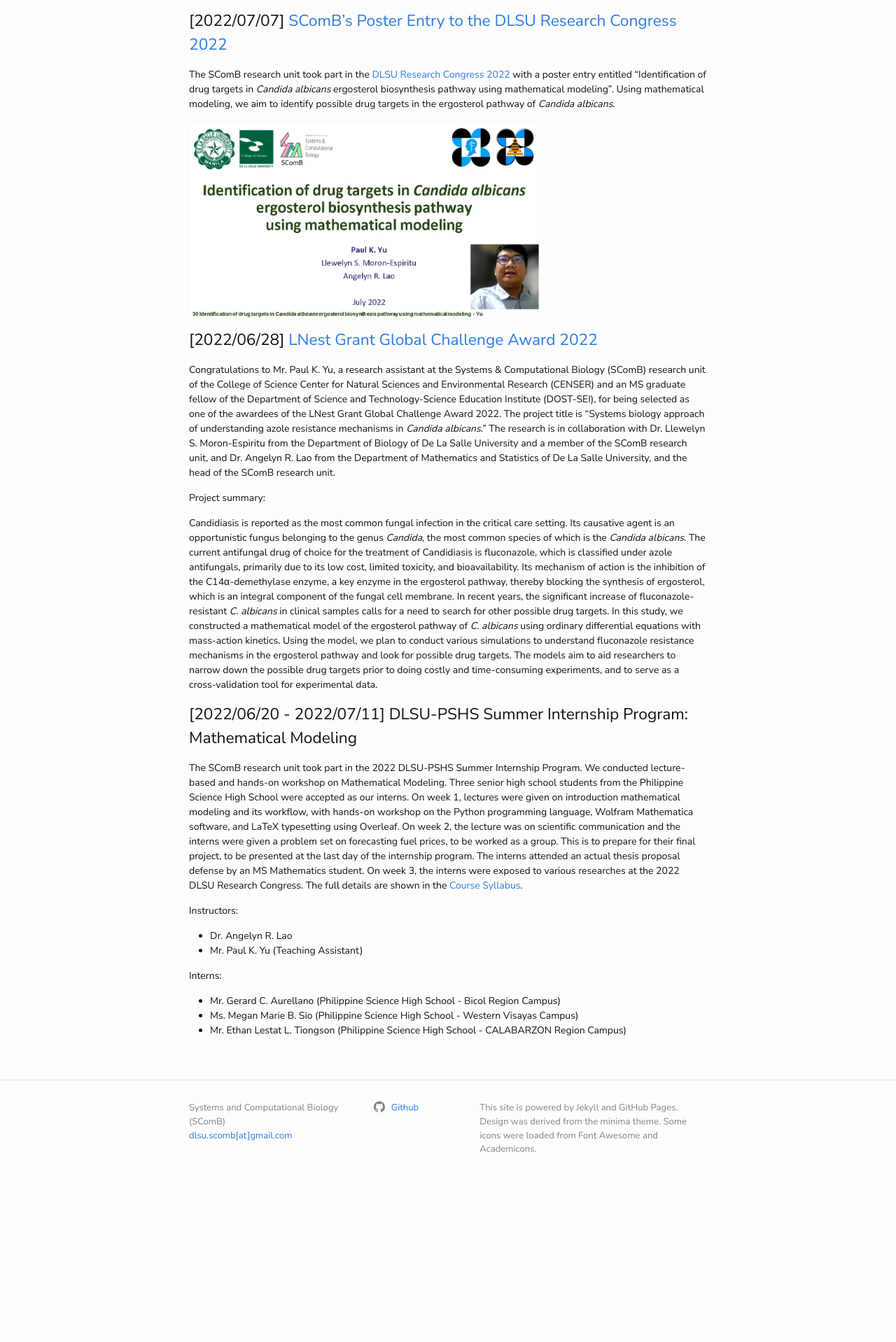
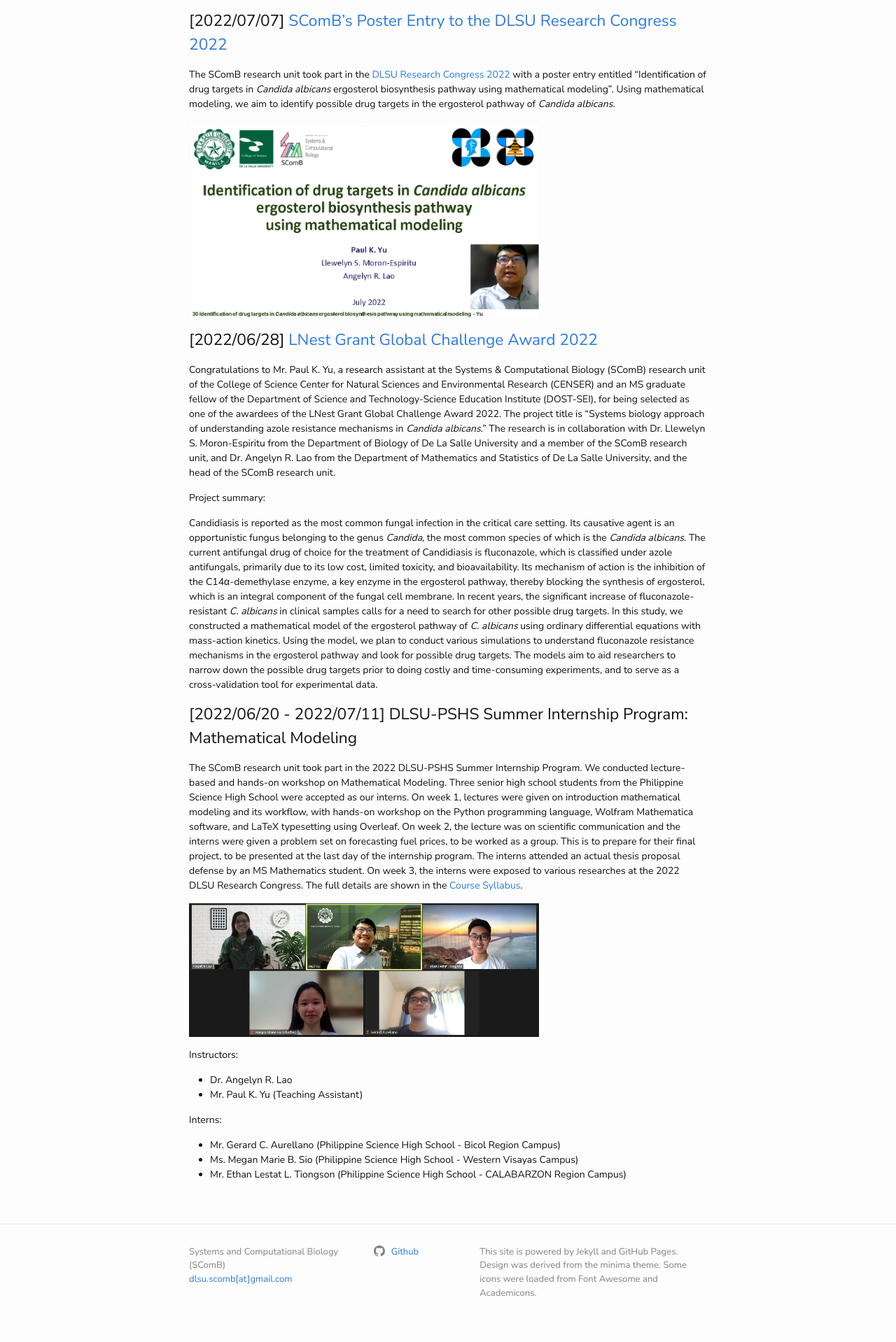
Before and after one commit to dlsu-scomb/dlsu-scomb.github.io, a Jekyll site: the page built from events.md, in a window 1280 px wide. Shown: the part 715-2633 px from the top of the page at 70% size. Built offline with Jekyll 4.4.1, drawn with Linux system fonts in a browser that asks for light colours; nearby versions of some CDN libraries; a style sheet for code colours, icons or effects is not loaded; before the commit the page ends 2428 px from its top, so only the background shows below that.

Commit message:
Added DLSU-PSHS SIP Group Photo

```diff
--- a/events.md
+++ b/events.md
@@ -31,6 +31,8 @@ Candidiasis is reported as the most common fungal infection in the critical care
 
 The SComB research unit took part in the 2022 DLSU-PSHS Summer Internship Program. We conducted lecture-based and hands-on workshop on Mathematical Modeling. Three senior high school students from the Philippine Science High School were accepted as our interns. On week 1, lectures were given on introduction mathematical modeling and its workflow, with hands-on workshop on the Python programming language, Wolfram Mathematica software, and LaTeX typesetting using Overleaf. On week 2, the lecture was on scientific communication and the interns were given a problem set on forecasting fuel prices, to be worked as a group. This is to prepare for their final project, to be presented at the last day of the internship program. The interns attended an actual thesis proposal defense by an MS Mathematics student. On week 3, the interns were exposed to various researches at the 2022 DLSU Research Congress. The full details are shown in the <a href='/assets/pshs_2022_syllabus.pdf'>Course Syllabus<a/>.
 
+<img src='/assets/pshs-sip.png' width='500' />
+
 Instructors:
 - Dr. Angelyn R. Lao
 - Mr. Paul K. Yu (Teaching Assistant)
```
Also changed, not shown: assets/pshs-sip.png (added).
